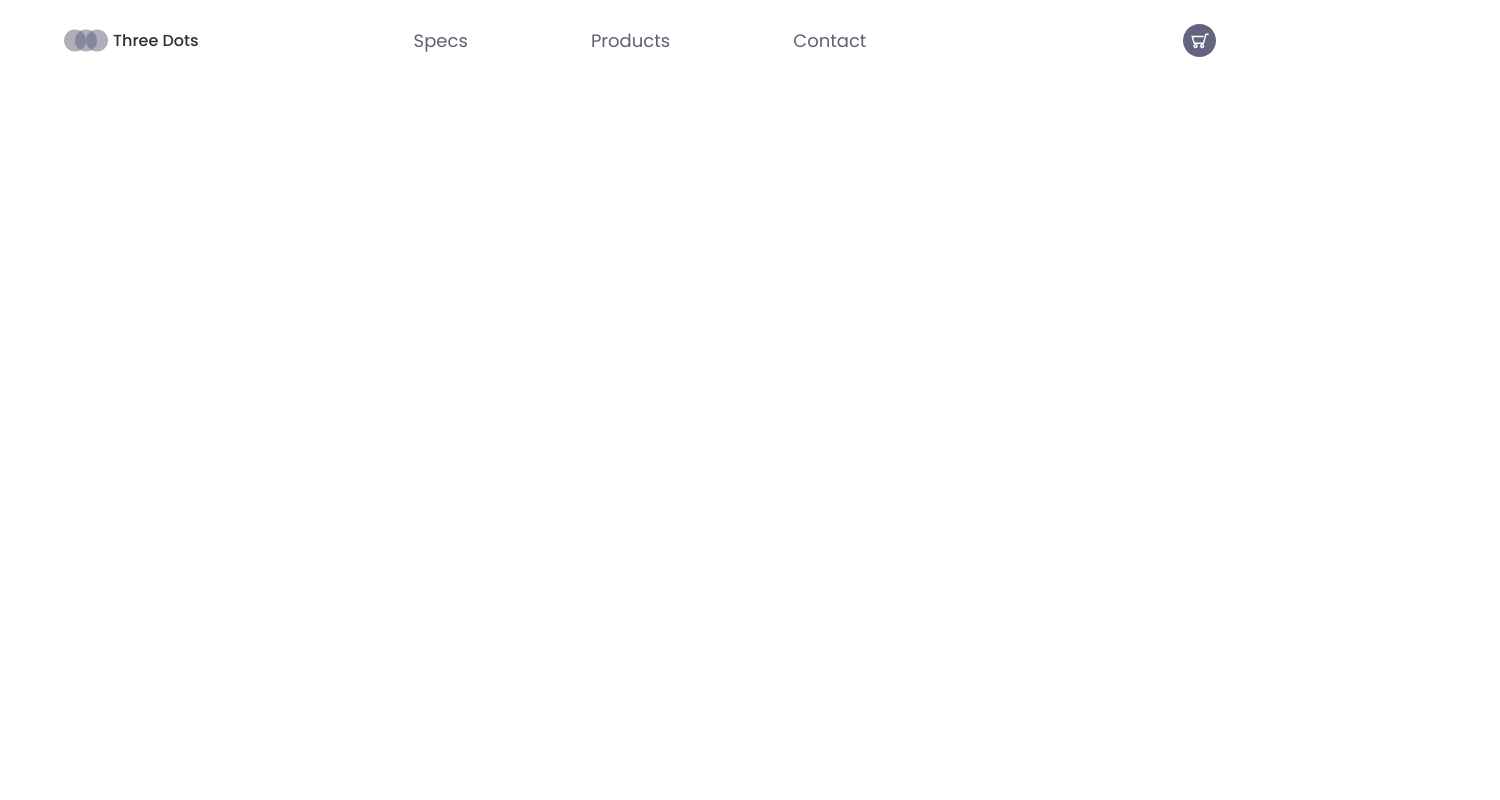
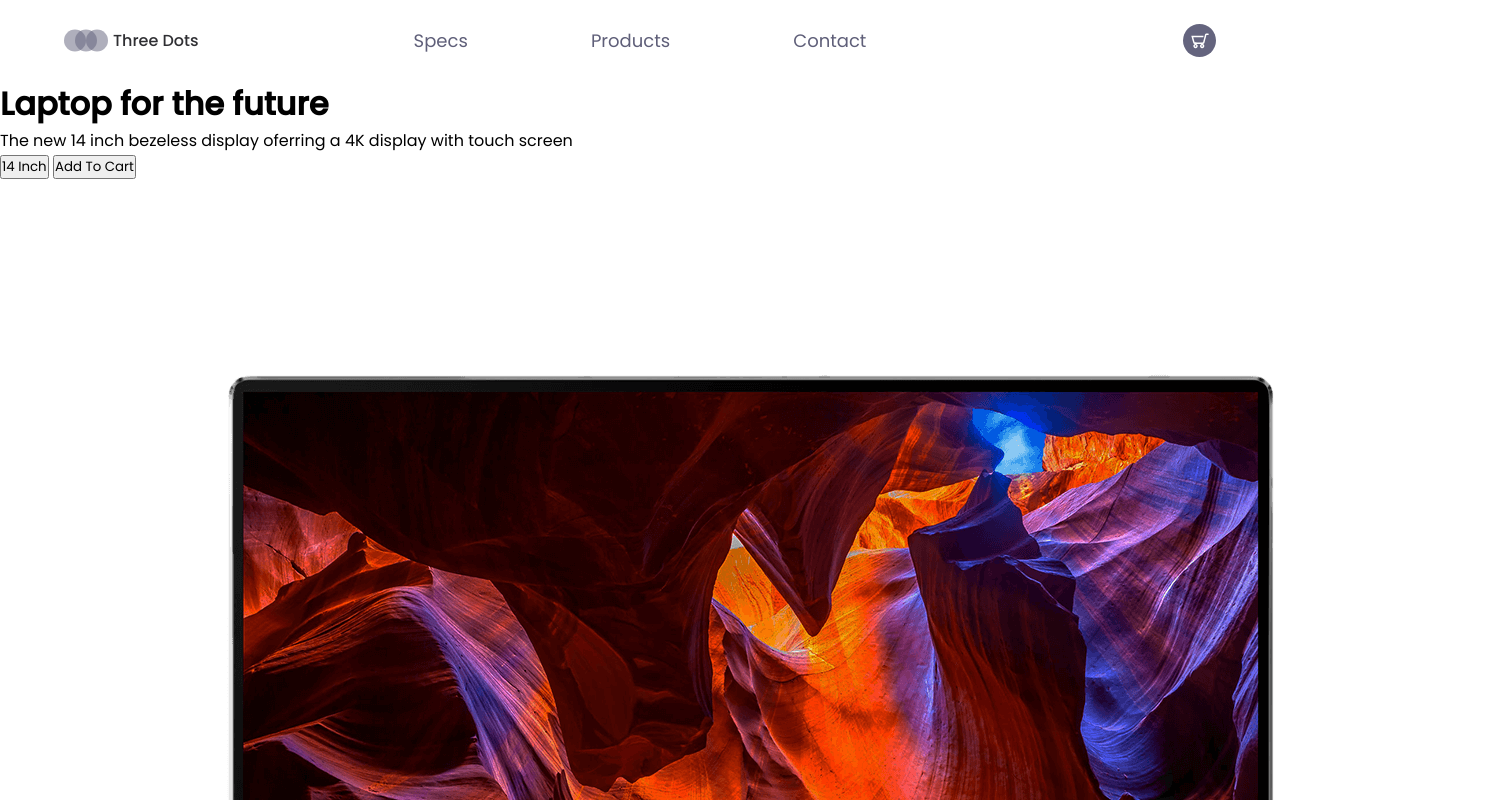
Before and after one commit to DenisKantic/Laptop-Landing-Page, a plain HTML site: page index.html in a window 1280 px wide. Shown: the top 800 px of the page, 1500 px wide, since content can reach past the window. Drawn offline with Linux system fonts and the light colour scheme.

Commit message:
added main section and inside elements in html

```diff
--- a/index.html
+++ b/index.html
@@ -8,7 +8,7 @@
     <title>Laptop page</title>
 </head>
 <body>
-
+    <!-- NAVIGATION PART -->
         <header>
            <div class="logo-container">
                <img src="./img/logo.svg" alt="logo">
@@ -26,8 +26,27 @@
         <div class="cart-area">
             <img src="./img/cart.svg" alt="cart-icon">
         </div>
+        </header>
+        <!-- ____________________________________________-->
 
-        </header>
+
+        <main>
+           <div class="main-container">
+
+                <div class="text-area">
+                    <h1>Laptop for the future</h1>
+                    <p>The new 14 inch bezeless display oferring a 4K display with touch screen</p>
+                </div>
+
+                <div class="button-area">
+                    <button class="left-btn">14 Inch</button>
+                    <button class="cart-btn">Add To Cart</button>
+                </div>
+
+                <img src="./img/matebook.png" alt="laptop">
+
+           </div>
+        </main>
 
 </body>
 </html>
```
